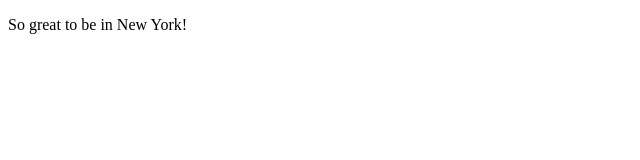
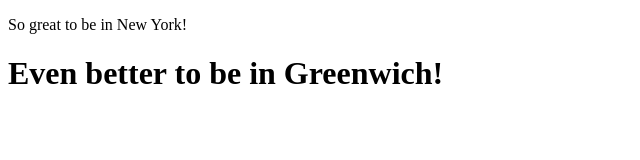
Before and after one commit to katebolger/Test, a plain HTML site: page index.html in a window 1280 px wide. Shown: the whole page, without its empty margins (0-640 px from the left). Drawn offline with Linux system fonts and the light colour scheme.

Commit message:
changed the file in gh-pages only!

```diff
--- a/index.html
+++ b/index.html
@@ -3,4 +3,7 @@
 <p>
 So great to be in New York!
 </p>
+<h1>
+  Even better to be in Greenwich!
+</h1>
 </html>
```
